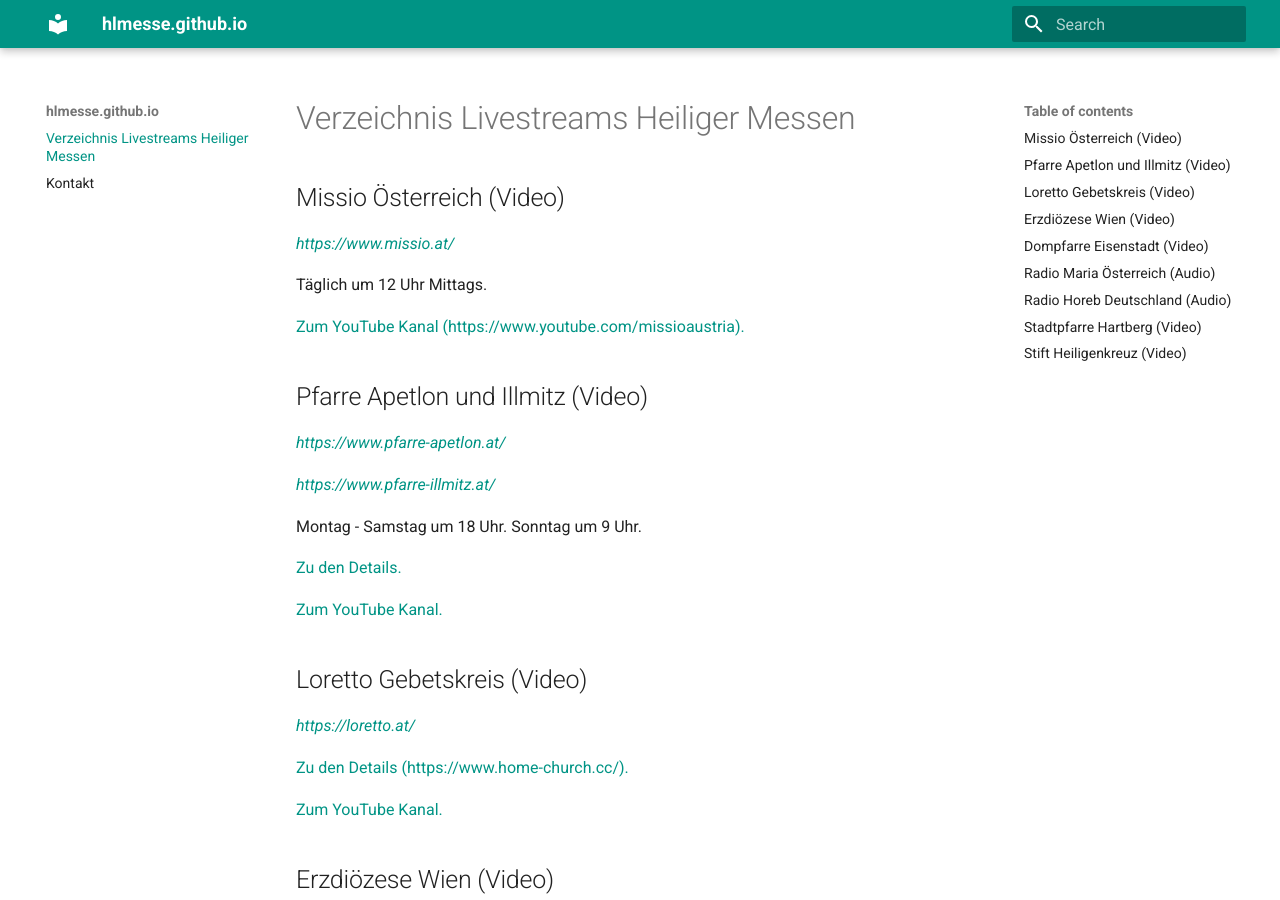
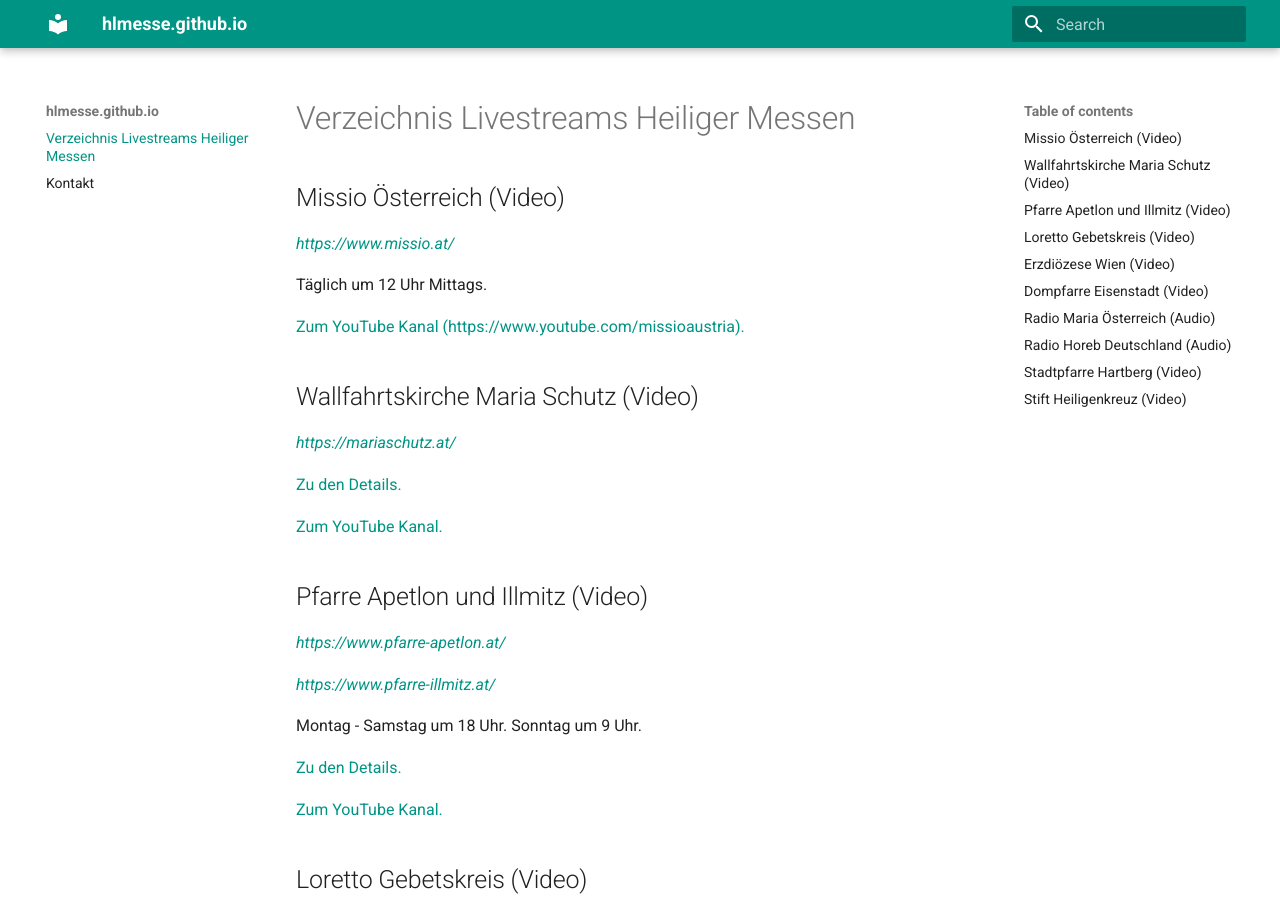
Before and after one commit to hlmesse/hlmesse-mkdocs, an MkDocs documentation site: the page built from docs/index.md, in a window 1280 px wide and 900 px high. Built offline with MkDocs 1.6.1 and Material for MkDocs 9.7.7, drawn with Linux system fonts in a browser that asks for light colours.

Commit message:
add Wallfahrtskirche Maria Schutz

```diff
--- a/docs/index.md
+++ b/docs/index.md
@@ -9,6 +9,15 @@ _[https://www.missio.at/](https://www.missio.at/)_
 Täglich um 12 Uhr Mittags.
 
 [Zum YouTube Kanal (https://www.youtube.com/missioaustria).](https://www.youtube.com/missioaustria)
+
+
+## Wallfahrtskirche Maria Schutz (Video)
+
+_[https://mariaschutz.at/](https://mariaschutz.at/)_
+
+[Zu den Details.](https://mariaschutz.at/veranstaltungskalender/liveuebertragung/)
+
+[Zum YouTube Kanal.](https://www.youtube.com/channel/UCHPQQQVPsOgolL9P-vji7tg)
 
 
 ## Pfarre Apetlon und Illmitz (Video)
```
